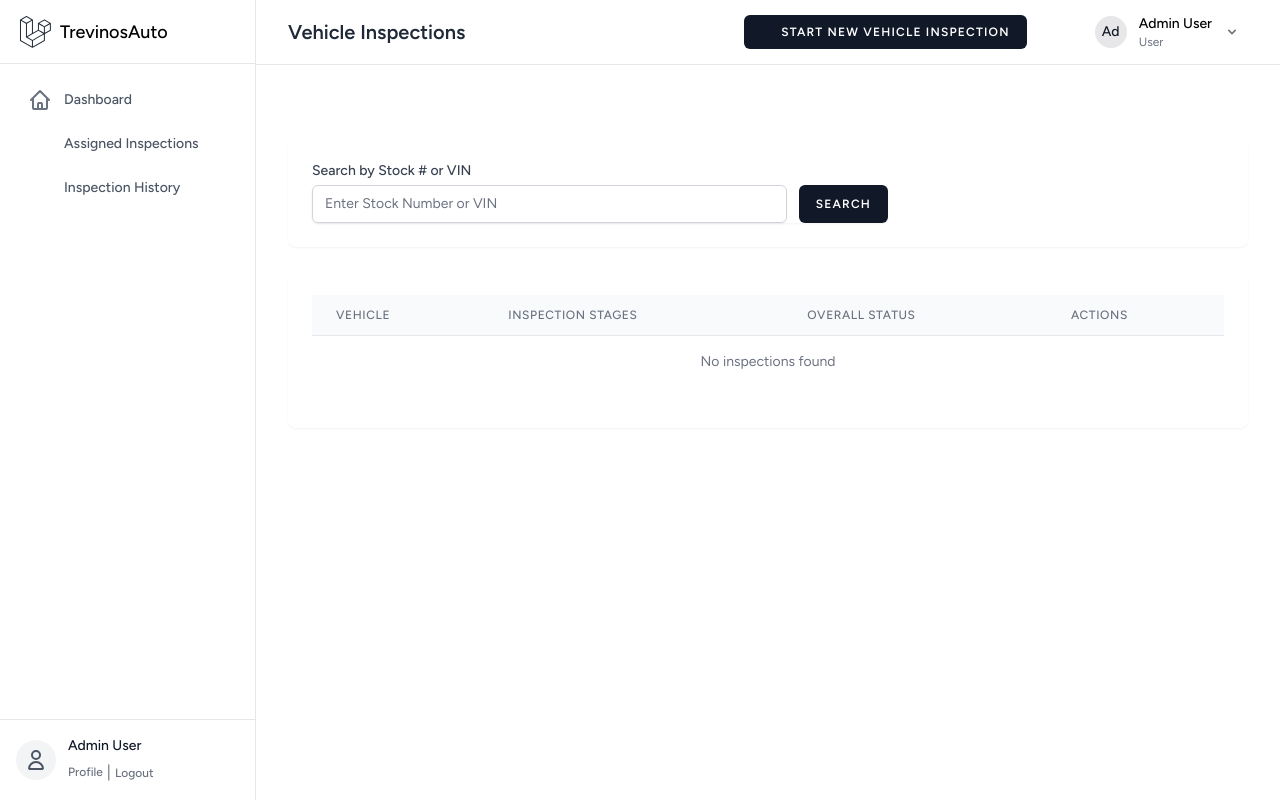
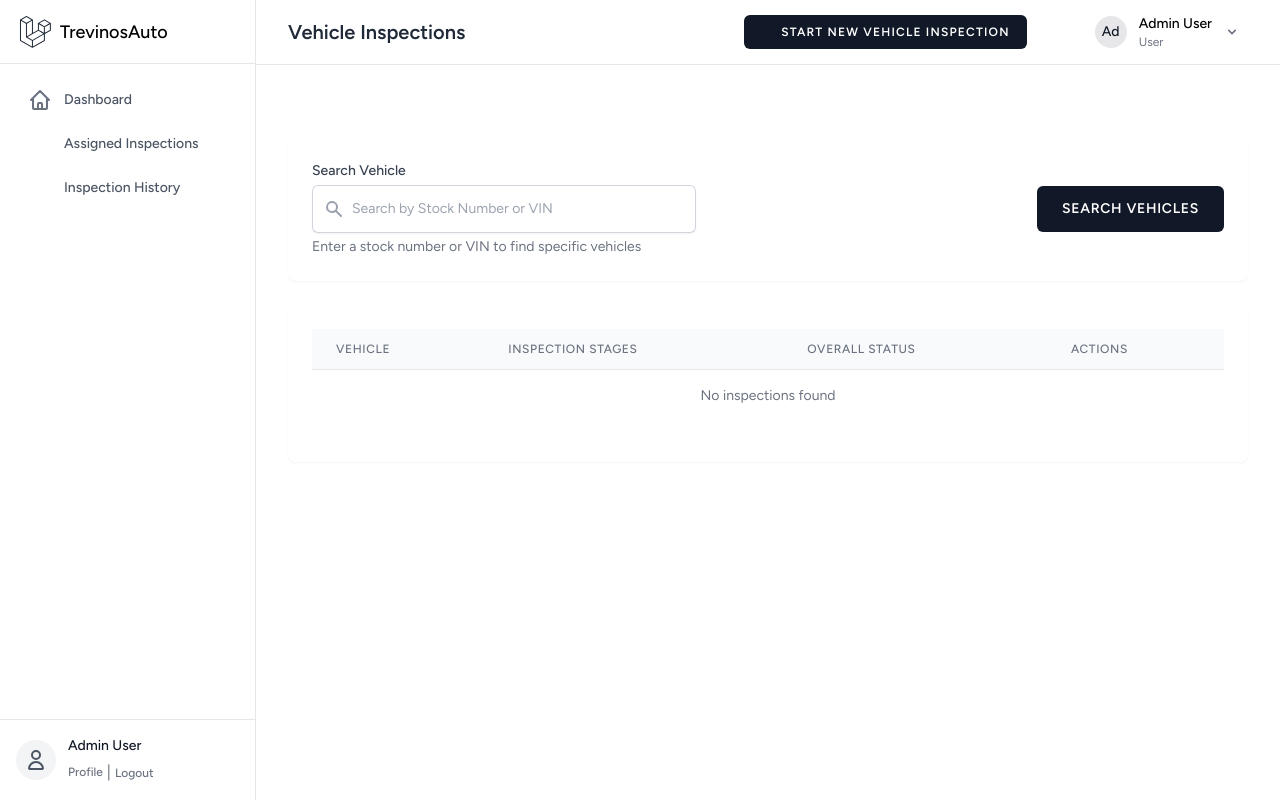
Before and after one commit to umarzahid028/headsup, a Laravel app: page /inspection/inspections in a window 1280 px wide. Run offline with Laravel 12, Linux system fonts and the light colour scheme; a user stored in the database is signed in; data comes from the database, SQL or seed files in the repository; data that the repository does not hold is empty; style sheets or scripts are compiled from the project's sources; parts of the project's set-up code (start-up, migrations or seed data) failed here and were passed over; some libraries are stand-ins or nearby versions.

Commit message:
style: Enhance vehicle inspection search UI for better UX

```diff
--- a/resources/views/inspection/inspections/index.blade.php
+++ b/resources/views/inspection/inspections/index.blade.php
@@ -16,35 +16,64 @@
 
     <div class="py-12">
         <div class="max-w-7xl mx-auto sm:px-6 lg:px-8">
-            <!-- Filters -->
-            <div class="bg-white overflow-hidden shadow-sm sm:rounded-lg mb-6">
-                <div class="p-6">
-                    <form action="{{ route('inspection.inspections.index') }}" method="GET" class="space-y-4">
-                        <div class="max-w-xl">
-                            <div>
-                                <label for="search" class="block text-sm font-medium text-gray-700">Search by Stock # or VIN</label>
-                                <div class="mt-1 flex rounded-md shadow-sm">
+            <!-- Search Bar -->
+            <div class="mb-6">
+                <form action="{{ route('inspection.inspections.index') }}" method="GET">
+                    <div class="flex flex-col md:flex-row items-center justify-between gap-4 bg-white p-6 rounded-lg shadow-sm">
+                        <div class="w-full md:w-96">
+                            <label for="search" class="block text-sm font-medium text-gray-700 mb-1">
+                                Search Vehicle
+                            </label>
+                            <div class="relative rounded-md shadow-sm">
+                                <div class="pointer-events-none absolute inset-y-0 left-0 flex items-center pl-3">
+                                    <svg class="h-5 w-5 text-gray-400" viewBox="0 0 20 20" fill="currentColor">
+                                        <path fill-rule="evenodd" d="M8 4a4 4 0 100 8 4 4 0 000-8zM2 8a6 6 0 1110.89 3.476l4.817 4.817a1 1 0 01-1.414 1.414l-4.816-4.816A6 6 0 012 8z" clip-rule="evenodd" />
+                                    </svg>
+                                </div>
                                 <input type="text"
                                        name="search"
                                        id="search"
                                        value="{{ request('search') }}"
-                                           placeholder="Enter Stock Number or VIN"
-                                           class="block w-full rounded-md border-gray-300 shadow-sm focus:border-gray-500 focus:ring-gray-500 sm:text-sm"
+                                       class="block w-full rounded-md border-0 py-3 pl-10 text-gray-900 ring-1 ring-inset ring-gray-300 placeholder:text-gray-400 focus:ring-2 focus:ring-inset focus:ring-gray-600 sm:text-sm sm:leading-6"
+                                       placeholder="Search by Stock Number or VIN"
                                 >
+                            </div>
+                            <p class="mt-1 text-sm text-gray-500">
+                                Enter a stock number or VIN to find specific vehicles
+                            </p>
+                        </div>
+                        <div class="flex items-center space-x-2">
                             <button type="submit"
-                                            class="ml-3 inline-flex items-center px-4 py-2 bg-gray-900 border border-transparent rounded-md font-semibold text-xs text-white uppercase tracking-widest hover:bg-gray-800 focus:bg-gray-800 active:bg-gray-900 focus:outline-none focus:ring-2 focus:ring-gray-500 focus:ring-offset-2">
-                                        Search
+                                    class="inline-flex items-center px-6 py-3 bg-gray-900 border border-transparent rounded-md font-semibold text-sm text-white uppercase tracking-wider hover:bg-gray-800 focus:outline-none focus:ring-2 focus:ring-offset-2 focus:ring-gray-500 transition-colors duration-200">
+                                Search Vehicles
                             </button>
-                                </div>
+                            @if(request()->has('search'))
+                                <a href="{{ route('inspection.inspections.index') }}"
+                                   class="inline-flex items-center px-4 py-3 bg-gray-100 border border-gray-300 rounded-md font-medium text-sm text-gray-700 hover:bg-gray-200 focus:outline-none focus:ring-2 focus:ring-offset-2 focus:ring-gray-500 transition-colors duration-200">
+                                    Clear
+                                </a>
+                            @endif
                         </div>
                     </div>
                 </form>
-                </div>
             </div>
 
             <!-- Inspections List -->
             <div class="bg-white overflow-hidden shadow-sm sm:rounded-lg">
                 <div class="p-6">
+                    @if($inspections->count() > 0)
+                        <div class="mb-4">
+                            <h3 class="text-lg font-medium text-gray-900">
+                                {{ request('search')
+                                    ? 'Search Results for "' . request('search') . '"'
+                                    : 'All Vehicle Inspections'
+                                }}
+                            </h3>
+                            <p class="text-sm text-gray-500 mt-1">
+                                Showing {{ $inspections->firstItem() ?? 0 }} to {{ $inspections->lastItem() ?? 0 }} of {{ $inspections->total() }} inspections
+                            </p>
+                        </div>
+                    @endif
                     <div class="overflow-x-auto">
                         <table class="min-w-full divide-y divide-gray-200">
                             <thead class="bg-gray-50">
```
Lines whose indentation alone changed are shown as unchanged.
